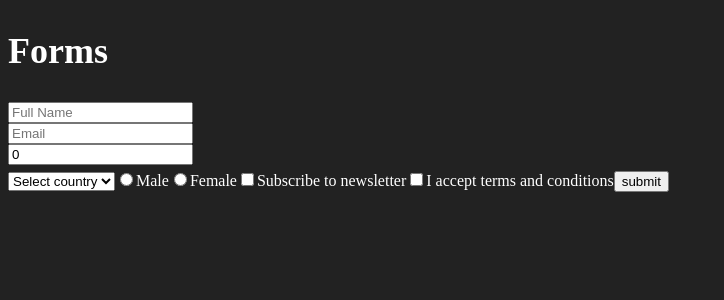
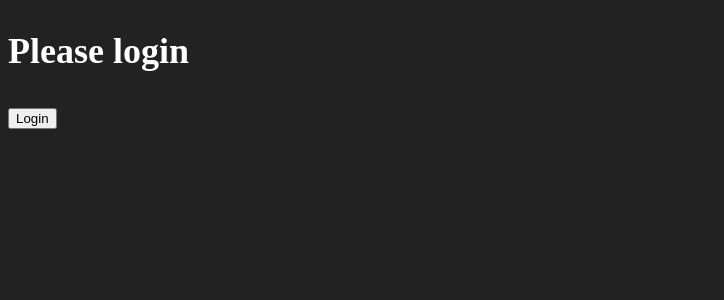
Before and after one commit to ameysawant/react-typescript, a React (Vite) app: page / in a window 1280 px wide. Shown: the top 300 px of the page, without its empty margins (0-724 px from the left). Built offline with nearby package versions, Linux system fonts and the light colour scheme.

Commit message:
added setter impot export types assertion

```diff
--- a/src/App.tsx
+++ b/src/App.tsx
@@ -2,6 +2,7 @@ import Basics from "./components/Basics";
 import Button from "./components/Button";
 import Forms from "./components/Forms";
 import Functions from "./components/Functions";
+import Setter from "./components/Setter";
 import States from "./components/States";
 
 const App = () => {
@@ -24,7 +25,8 @@ const App = () => {
         Save 3
       </Button> */}
       {/* <States /> */}
-      <Forms />
+      {/* <Forms /> */}
+      <Setter />
     </>
   );
 };
--- /dev/null
+++ b/src/components/ChildCard.tsx
@@ -0,0 +1,35 @@
+import type { User } from "../types";
+import type { Dispatch, SetStateAction } from "react";
+
+type CardProps = {
+  user: User | null;
+  setUser: Dispatch<SetStateAction<User | null>>;
+};
+
+const ChildCard = ({ user, setUser }: CardProps) => {
+  const data = {
+    id: 1,
+    name: "Rahul",
+    email: "rahul@example.com",
+  } as User;
+
+  const handleLogin = () => {
+    setUser(data);
+  };
+
+  const handleLogout = () => {
+    setUser(null);
+  };
+
+  return (
+    <div>
+      {user ? (
+        <button onClick={handleLogout}>Logout</button>
+      ) : (
+        <button onClick={handleLogin}>Login</button>
+      )}
+    </div>
+  );
+};
+
+export default ChildCard;
--- /dev/null
+++ b/src/components/Setter.tsx
@@ -0,0 +1,24 @@
+import { useState } from "react";
+import ChildCard from "./ChildCard";
+import type { User } from "../types";
+
+const App = () => {
+  const [user, setUser] = useState<User | null>(null);
+
+  return (
+    <div>
+      {user ? (
+        <div>
+          <h2>Welcome, {user.name}</h2>
+          <p>Email: {user.email}</p>
+        </div>
+      ) : (
+        <h2>Please login</h2>
+      )}
+
+      <ChildCard user={user} setUser={setUser} />
+    </div>
+  );
+};
+
+export default App;
--- /dev/null
+++ b/src/types.ts
@@ -0,0 +1,5 @@
+export type User = {
+  id: number;
+  name: string;
+  email: string;
+};
```
